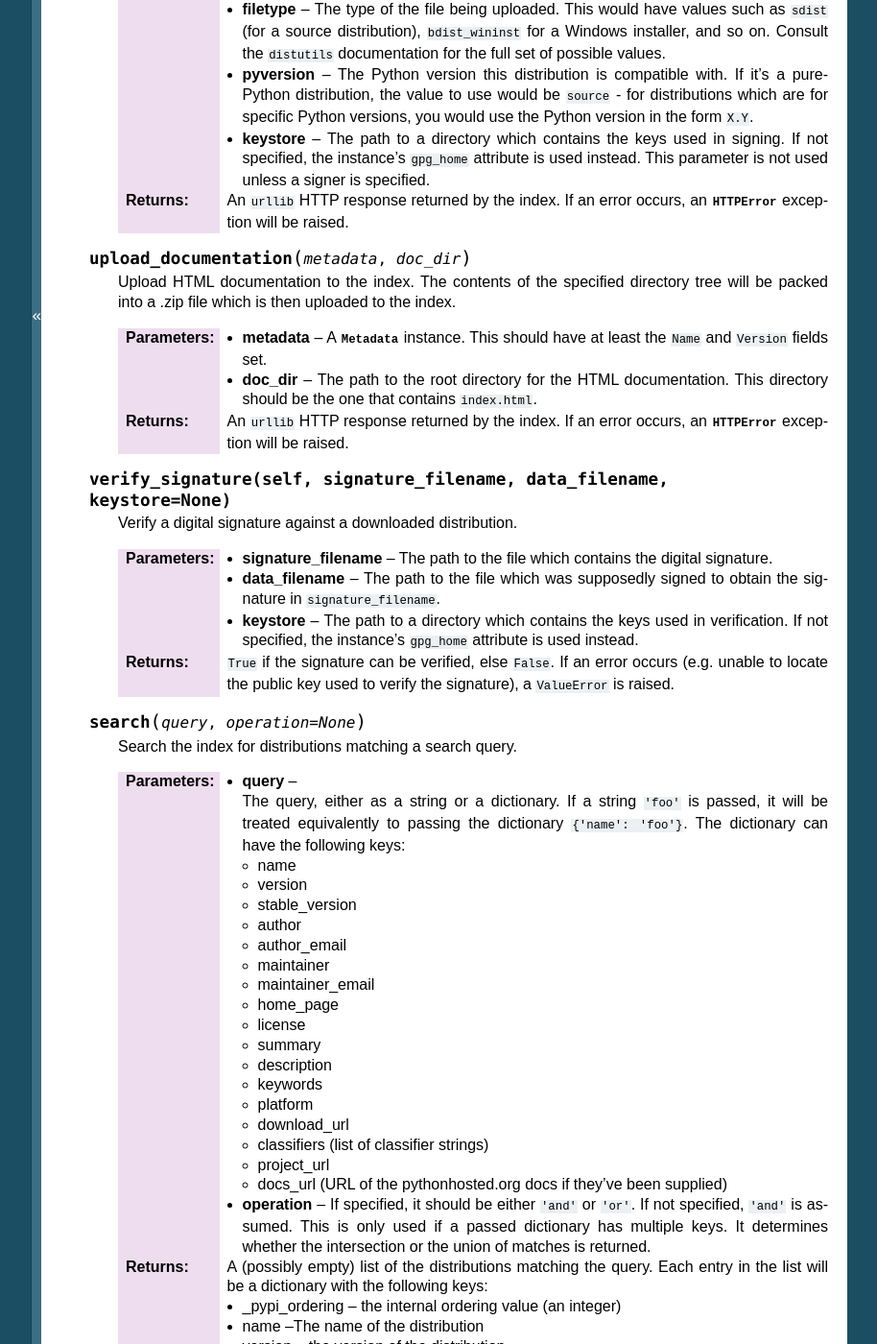
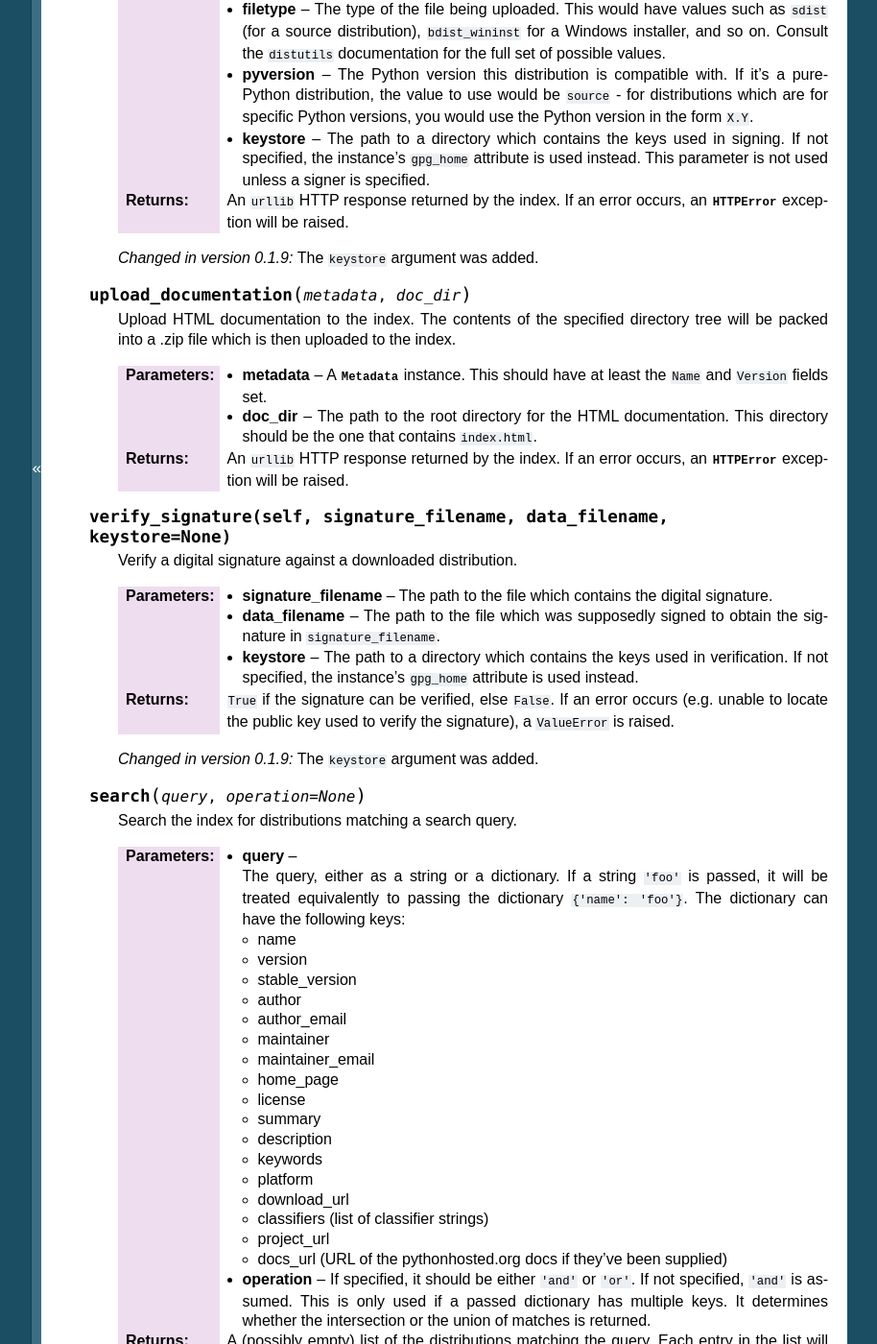
Before and after one commit to pypa/distlib, a Sphinx documentation site: the page built from docs/reference.rst, in a window 1280 px wide and 1400 px high, scrolled down 13062 px. Shown: the whole window at 96% size, without its empty margins (187-1101 px from the left). Built offline with Sphinx 7.4.7, drawn with Linux system fonts in a browser that asks for light colours; formulas are drawn with MathJax 3; comment, search, counter and statistics services are not loaded; some of the changed text lies outside the part shown.

Commit message:
Updated documentation.

```diff
--- a/CHANGES.rst
+++ b/CHANGES.rst
@@ -7,6 +7,10 @@ Change log for ``distlib``
 
 Released: Not yet.
 
+- index
+
+    - Added ``keystore`` keyword argument to signing and verification
+      APIs.
 
 0.1.8
 ~~~~~
--- a/docs/reference.rst
+++ b/docs/reference.rst
@@ -922,6 +922,9 @@ Classes
       :returns: An ``urllib`` HTTP response returned by the index. If an error
                 occurs, an :class:`HTTPError` exception will be raised.
 
+      .. versionchanged:: 0.1.9
+         The ``keystore`` argument was added.
+
    .. method:: upload_documentation(metadata, doc_dir)
 
       Upload HTML documentation to the index. The contents of the specified
@@ -952,6 +955,9 @@ Classes
       :returns: ``True`` if the signature can be verified, else ``False``. If
                 an error occurs (e.g. unable to locate the public key used to
                 verify the signature), a ``ValueError`` is raised.
+
+      .. versionchanged:: 0.1.9
+         The ``keystore`` argument was added.
 
    .. method:: search(query, operation=None)
 
@@ -995,6 +1001,8 @@ Classes
                 * name --The name of the distribution
                 * version -- the version of the distribution
                 * summary -- the summary for that version
+
+      .. versionadded:: 0.1.8
 
    Additional attributes:
 
@@ -1328,6 +1336,8 @@ Classes
       hashes declared in the wheel's RECORD. Raise a
       :class:`DistlibException` if a size or digest mismatch is detected.
 
+      .. versionadded:: 0.1.8
+
     .. method:: update(modifier, dest_dir=None, **kwargs)
 
       Allows a user-defined callable access to the contents of a wheel. The
@@ -1345,6 +1355,8 @@ Classes
       (hence effectively modifying it in-place). The passed ``path_map`` will
       contain all of the wheel's entries other than the ``RECORD`` entry (which
       will be recreated if a new wheel is built).
+
+      .. versionadded:: 0.1.8
 
    .. attribute:: name
 
@@ -1391,6 +1403,12 @@ Classes
       The wheel metadata (contents of the ``WHEEL`` metadata file) as a
       dictionary.
 
+   .. attribute:: exists
+
+      Whether the wheel file exists.
+
+      .. versionadded:: 0.1.8
+
 
 Functions
 ^^^^^^^^^
```
